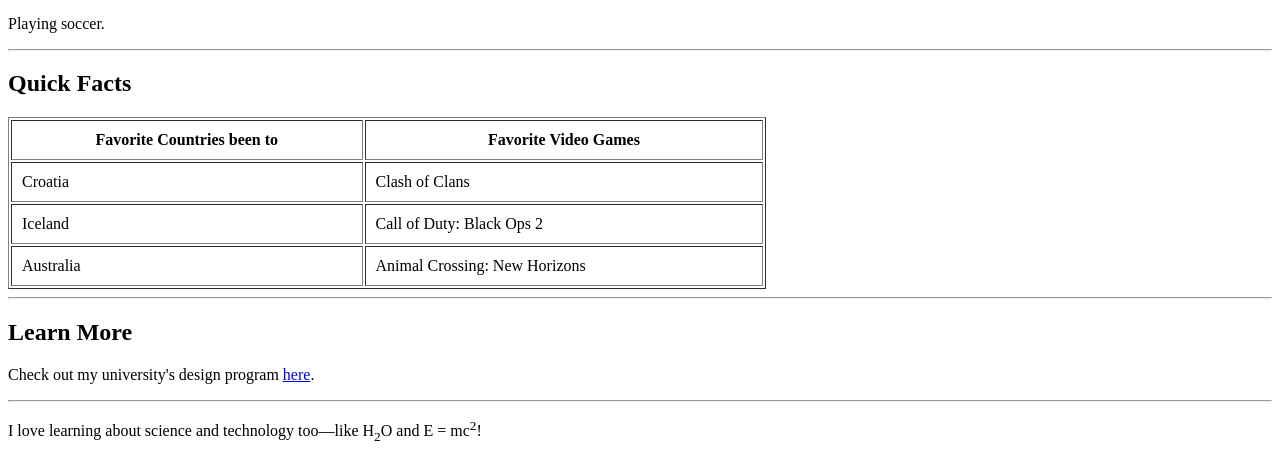
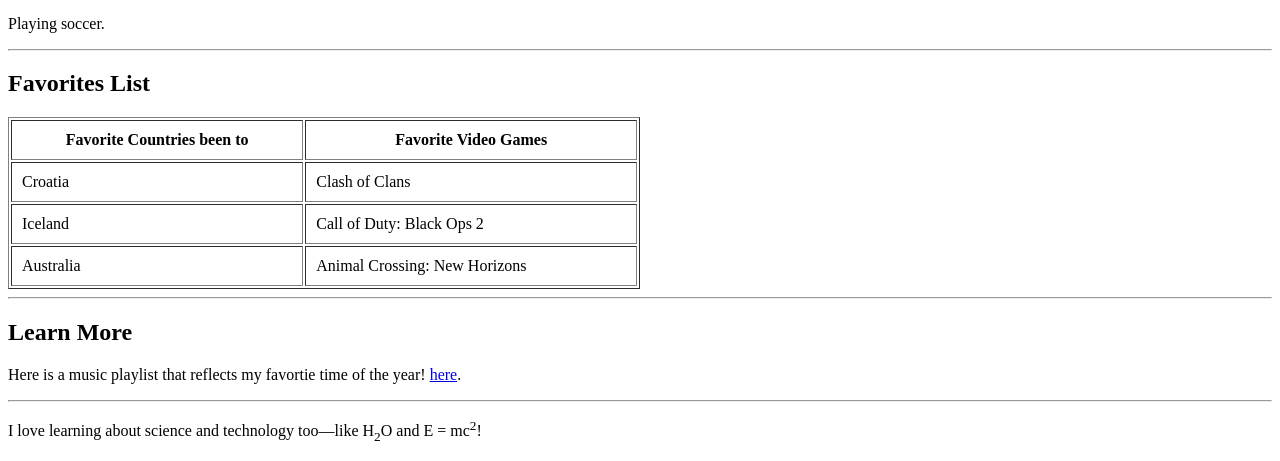
Before and after one commit to milesbrajdic2022/lab2, a plain HTML site: page index.html in a window 1280 px wide. Shown: the part 1187-1648 px from the top of the page. Drawn offline with Linux system fonts and the light colour scheme.

Commit message:
Update index.html

```diff
--- a/index.html
+++ b/index.html
@@ -1,11 +1,12 @@
 <!DOCTYPE html>
 <html>
 <head>
+    <!--Beginning-->
   <title>Miles | About Me</title>
 </head>
 <body>
   <h1>About Me</h1>
-  <p>Hello! My name is Miles Brajdic. I'm a Graphic Design major at Lesley University in Cambridge.<br>
+  <p>Hello! My name is <em>Miles Brajdic</em>. I'm a Graphic Design major at Lesley University in Cambridge.<br>
   When I'm not designing, I enjoy soccer, traveling, and playing video games with friends.</p>
   <hr>
   <h2>My Interests</h2>
@@ -16,6 +17,7 @@
     <li>House/edm music</li>
   </ul>
   <hr>
+      <!--Images-->
   <h2>Photos That Represent Me</h2>
   <img src="Pic1.jpg" height="200"  width="">
   <p>My Girlfriend and I.</p>
@@ -24,8 +26,9 @@
   <img src="pic3.jpg" height="200"  width="">
   <p>Playing soccer.</p>
   <hr>
-  <h2>Quick Facts</h2>
-  <table border="1" cellpadding="10" width="60%">
+      <!--Table-->
+  <h2>Favorites List</h2>
+  <table border="1" cellpadding="10" width="50%">
     <tr>
       <th>Favorite Countries been to</th>
       <th>Favorite Video Games</th>
@@ -42,9 +45,10 @@
       <td>Animal Crossing: New Horizons</td>
     </tr>
   </table>
+      <!--Hyperlink-->
   <hr>
   <h2>Learn More</h2>
-  <p>Check out my university's design program <a href="https://lesley.edu/academics/art-design">here</a>.</p>
+  <p>Here is a music playlist that reflects my favortie time of the year! <a href="https://music.apple.com/us/playlist/christmas/pl.u-oZyl37eTGW9K6r">here</a>.</p>
   <hr>
   <p>I love learning about science and technology too—like H<sub>2</sub>O and E = mc<sup>2</sup>!</p>
 </body>
```
